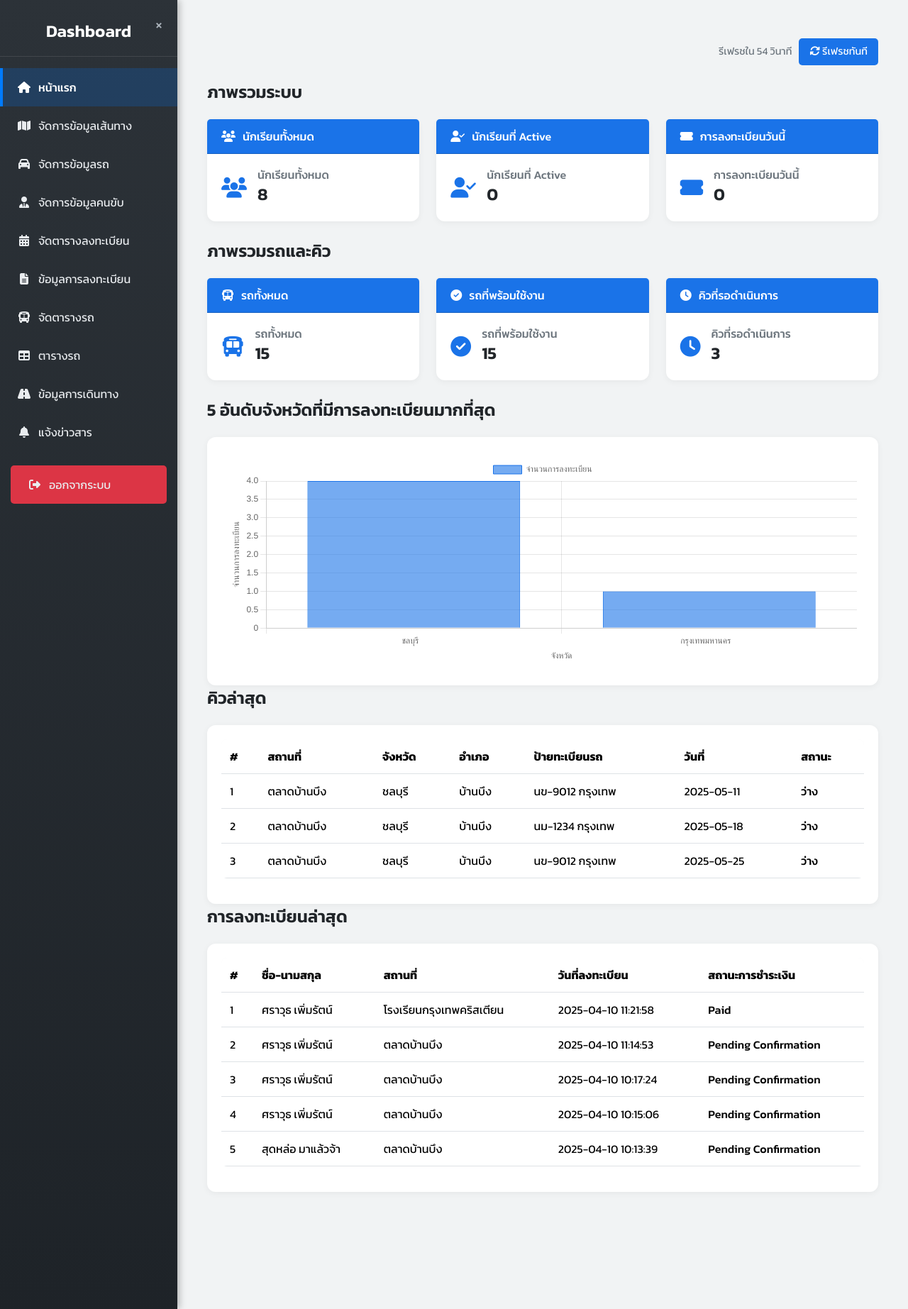
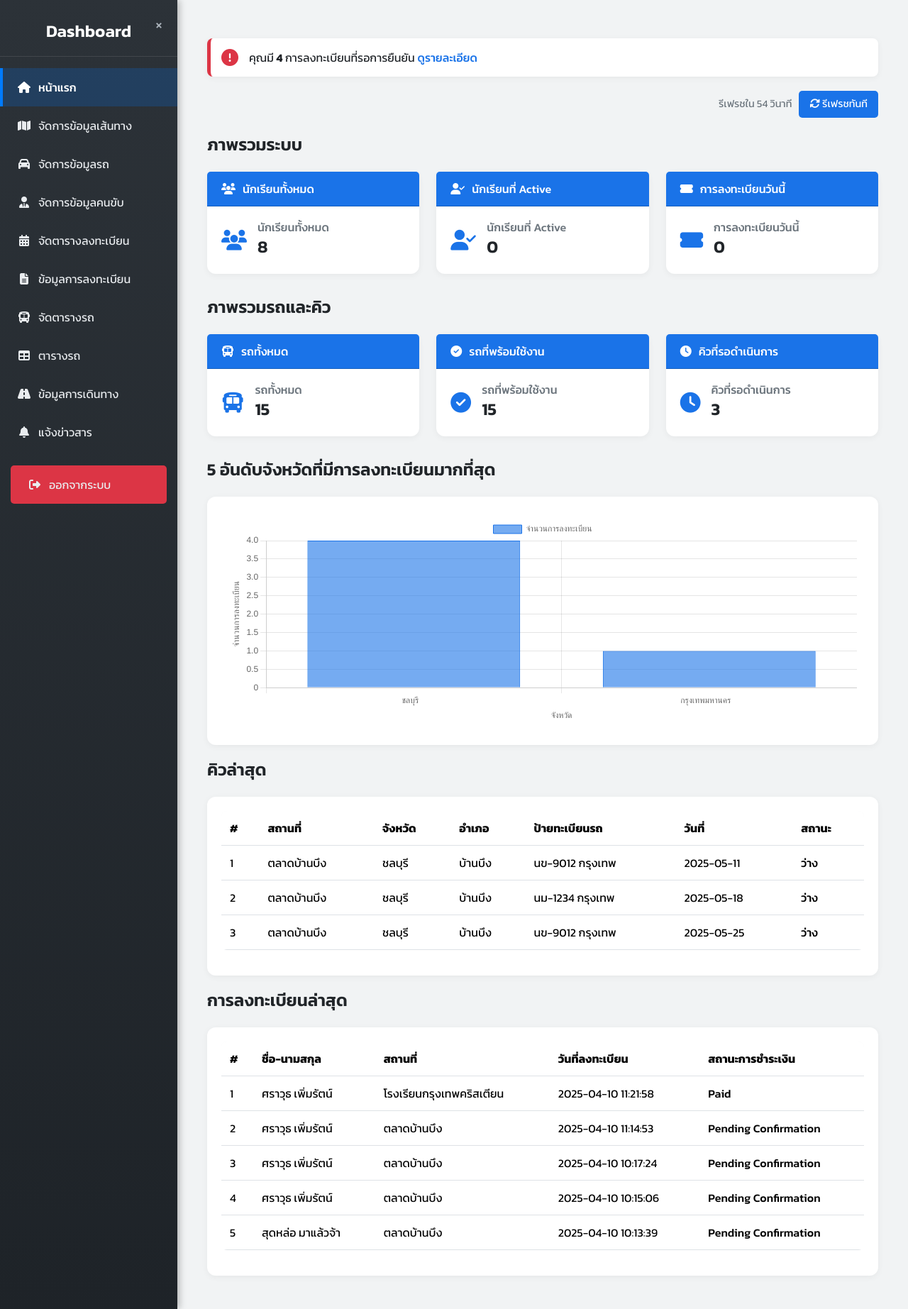
Before and after one commit to bsp-sarawut/Project-TMS, a PHP site: page /admin_dashboard.php in a window 1280 px wide. Shown: the whole page at 71% size. Run offline with PHP 8.4, Linux system fonts and the light colour scheme; data comes from the database, SQL or seed files in the repository.

Commit message:
dashboard

```diff
--- a/Transport_management_system/admin/admin_dashboard.php
+++ b/Transport_management_system/admin/admin_dashboard.php
@@ -44,11 +44,34 @@ $registrations_today = fetchSingleResult(
     "SELECT COUNT(*) AS registrations_today FROM transport_registration WHERE DATE(created_at) = CURDATE()"
 )['registrations_today'] ?? 0;
 
-// การแจ้งเตือน
+// การแจ้งเตือนสำหรับ Pending Confirmations
 $pending_confirmations = fetchSingleResult(
     $conn,
     "SELECT COUNT(*) AS pending_confirmations FROM transport_registration WHERE payment_status = 'Pending Confirmation'"
 )['pending_confirmations'] ?? 0;
+
+// ตรวจสอบการลงทะเบียนใหม่
+$latest_registration = fetchSingleResult(
+    $conn,
+    "SELECT MAX(created_at) AS latest_timestamp FROM transport_registration"
+)['latest_timestamp'] ?? '0000-00-00 00:00:00';
+
+$new_registrations_count = 0;
+if (!isset($_SESSION['last_checked_timestamp'])) {
+    // ถ้ายังไม่เคยตรวจสอบมาก่อน ให้ตั้งค่าเริ่มต้น
+    $_SESSION['last_checked_timestamp'] = $latest_registration;
+} else {
+    // เปรียบเทียบ timestamp ล่าสุดกับที่เก็บไว้
+    if ($latest_registration > $_SESSION['last_checked_timestamp']) {
+        $new_registrations_count = fetchSingleResult(
+            $conn,
+            "SELECT COUNT(*) AS new_count FROM transport_registration WHERE created_at > ?",
+            [$_SESSION['last_checked_timestamp']]
+        )['new_count'] ?? 0;
+        // อัปเดต timestamp ล่าสุดที่ตรวจสอบ
+        $_SESSION['last_checked_timestamp'] = $latest_registration;
+    }
+}
 
 // ดึงข้อมูล 5 อันดับจังหวัดที่มีการลงทะเบียนมากที่สุด
 try {
@@ -151,6 +174,7 @@ try {
             font-weight: 600;
             color: #212529;
             margin-bottom: 20px;
+            margin-top: 5px;
         }
         .card {
             background: #ffffff;
@@ -215,6 +239,7 @@ try {
             box-shadow: 0 2px 10px rgba(0, 0, 0, 0.05);
             animation: fadeIn 0.5s ease-in-out;
             height: 350px;
+            margin-bottom: 17px;
         }
         .table-container {
             background: #ffffff;
@@ -222,6 +247,7 @@ try {
             padding: 20px;
             box-shadow: 0 2px 10px rgba(0, 0, 0, 0.05);
             animation: fadeIn 0.5s ease-in-out;
+            margin-bottom: 17px;
         }
         .table {
             background: #ffffff;
@@ -267,9 +293,15 @@ try {
             box-shadow: 0 2px 10px rgba(0, 0, 0, 0.05);
             animation: fadeIn 0.5s ease-in-out;
         }
+        .alert-card.success {
+            border-left: 5px solid #28a745;
+        }
         .alert-card i {
             font-size: 1.5rem;
             color: #dc3545;
+        }
+        .alert-card.success i {
+            color: #28a745;
         }
         .alert-card p {
             margin: 0;
@@ -283,12 +315,6 @@ try {
         }
         .alert-card a:hover {
             color: #1557b0;
-        }
-        .toast-container {
-            position: fixed;
-            top: 20px;
-            right: 20px;
-            z-index: 1050;
         }
         .refresh-section {
             display: flex;
@@ -336,26 +362,28 @@ try {
     <!-- Sidebar -->
     <?php include('sidebar.php'); ?>
 
-    <!-- Toast Notification -->
-    <div class="toast-container">
-        <?php if ($pending_confirmations > 0): ?>
-            <div class="toast" role="alert" aria-live="assertive" aria-atomic="true" data-bs-autohide="true" data-bs-delay="5000">
-                <div class="toast-header">
-                    <i class="fas fa-exclamation-circle me-2" style="color: #dc3545;"></i>
-                    <strong class="me-auto">การแจ้งเตือน</strong>
-                    <button type="button" class="btn-close" data-bs-dismiss="toast" aria-label="Close"></button>
-                </div>
-                <div class="toast-body">
-                    คุณมี <strong><?php echo $pending_confirmations; ?></strong> การลงทะเบียนที่รอการยืนยัน
-                    <a href="pending_registrations.php">ดูรายละเอียด</a>
-                </div>
-            </div>
-        <?php endif; ?>
-    </div>
-
     <!-- Content -->
     <div class="content" id="content">
         <div class="container mt-4">
+            <!-- Inline Notifications -->
+            <?php if ($pending_confirmations > 0): ?>
+                <div class="alert-card">
+                    <i class="fas fa-exclamation-circle"></i>
+                    <p>คุณมี <strong><?php echo $pending_confirmations; ?></strong> การลงทะเบียนที่รอการยืนยัน
+                        <a href="pending_registrations.php">ดูรายละเอียด</a>
+                    </p>
+                </div>
+            <?php endif; ?>
+
+            <?php if ($new_registrations_count > 0): ?>
+                <div class="alert-card success">
+                    <i class="fas fa-bell"></i>
+                    <p>มีการลงทะเบียนใหม่ <strong><?php echo $new_registrations_count; ?></strong> รายการ
+                        <a href="registrations_today.php">ดูรายละเอียด</a>
+                    </p>
+                </div>
+            <?php endif; ?>
+
             <!-- Refresh Section -->
             <div class="refresh-section">
                 <span class="timer" id="refresh-timer">รีเฟรชใน 60 วินาที</span>
@@ -627,11 +655,6 @@ try {
         // Initialize Tooltips
         const tooltipTriggerList = document.querySelectorAll('[data-bs-toggle="tooltip"]');
         const tooltipList = [...tooltipTriggerList].map(tooltipTriggerEl => new bootstrap.Tooltip(tooltipTriggerEl));
-
-        // Initialize Toasts
-        const toastElList = document.querySelectorAll('.toast');
-        const toastList = [...toastElList].map(toastEl => new bootstrap.Toast(toastEl));
-        toastList.forEach(toast => toast.show());
     </script>
 </body>
 </html>
```
Also changed, not shown: Transport_management_system/Student/Booking/uploads/receipts/67fd4b4d12cc0_Profile.jpg (added).
